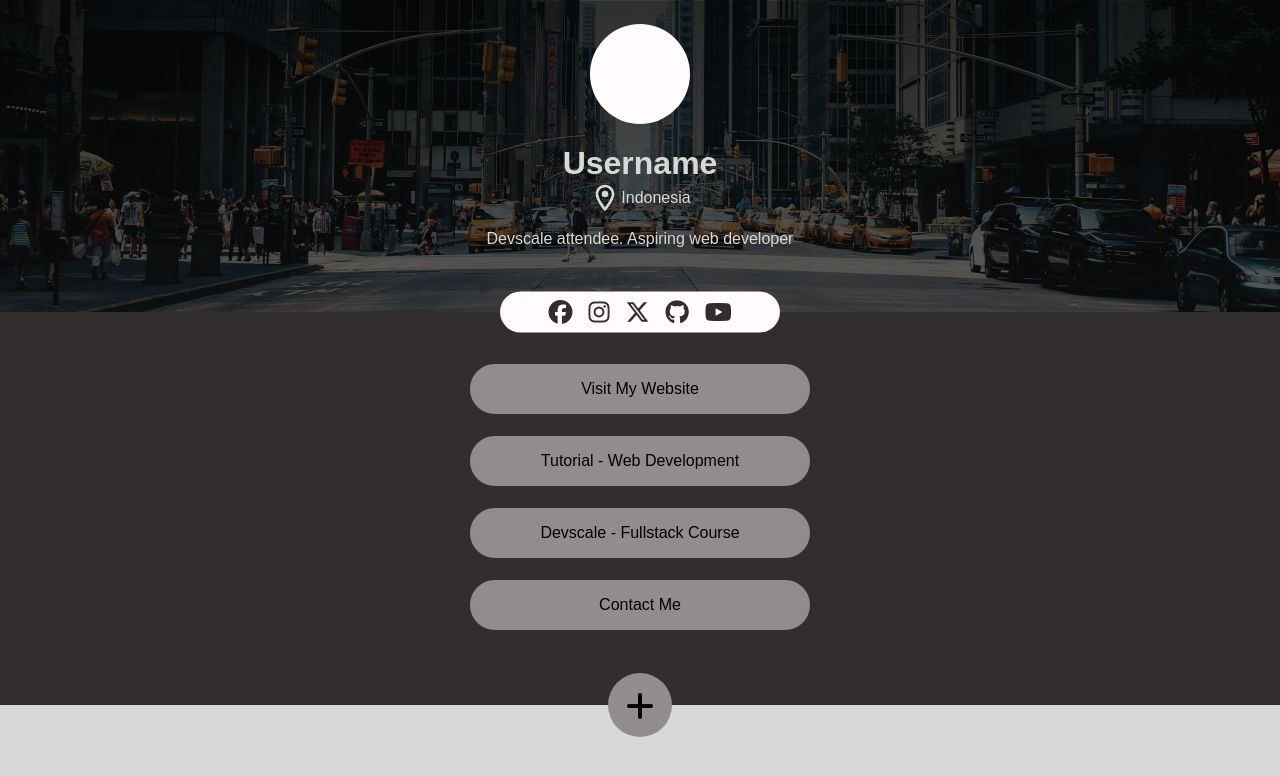
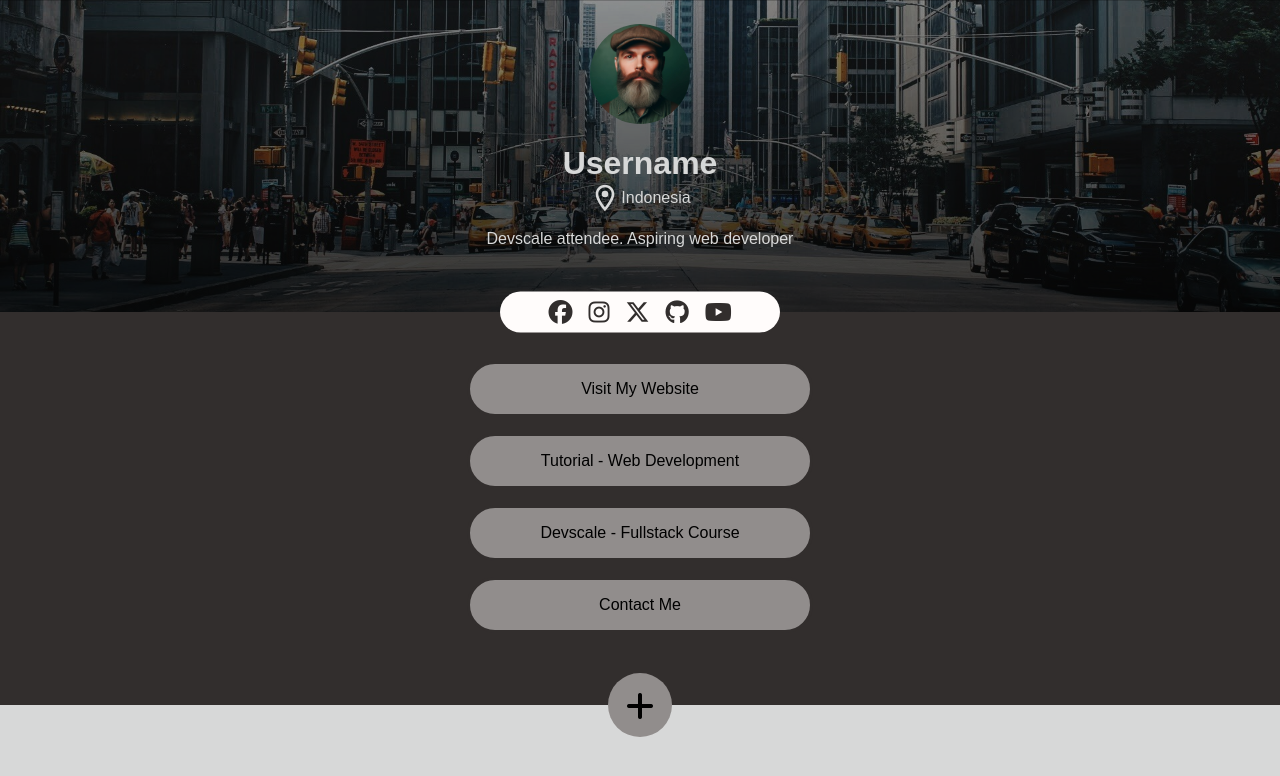
Before and after one commit to wstypr/devscale-assignment1, a plain HTML site: page index.html in a window 1280 px wide. Drawn offline with Linux system fonts and the light colour scheme.

Commit message:
fix profile picture

```diff
--- a/index.html
+++ b/index.html
@@ -14,7 +14,13 @@
     <header>
       <div class="container">
         <div class="avatar">
-          <div class="user-img"></div>
+          <div class="user-img">
+            <img
+              src="assets/prof-pict.jpg"
+              alt="profile picture"
+              class="user-avatar"
+            />
+          </div>
           <h1 class="user-name">Username</h1>
           <div class="location-container">
             <svg
--- a/style.css
+++ b/style.css
@@ -20,7 +20,7 @@ body {
 }
 
 header {
-  background-image: linear-gradient(rgba(0, 0, 0, 0.8), rgba(0, 0, 0, 0.6)),
+  background-image: linear-gradient(rgba(0, 0, 0, 0.4), rgba(0, 0, 0, 0.8)),
     url("assets/bg-1.jpg");
   background-size: cover;
   background-position: center 70%;
@@ -35,10 +35,16 @@ header {
   border-radius: 50%;
   background-color: var(--light);
   margin: auto;
+  overflow: hidden;
 }
 
 .user-name {
   margin-bottom: 0px;
+}
+
+.user-avatar {
+  width: 100%;
+  margin: auto;
 }
 
 .location-container {
```
Also changed, not shown: assets/prof-pict.jpg (added).
